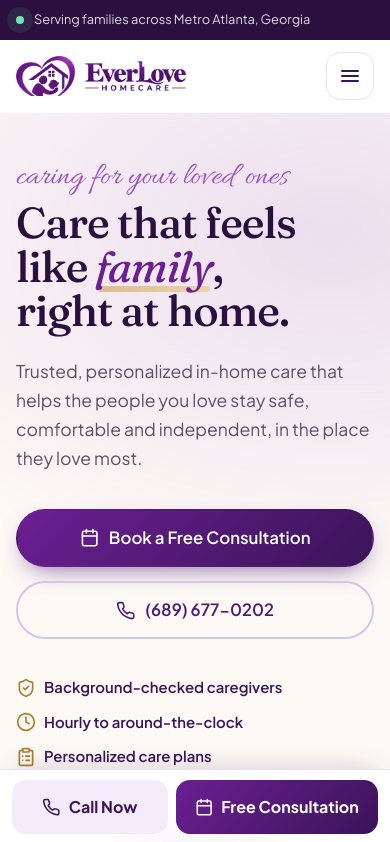
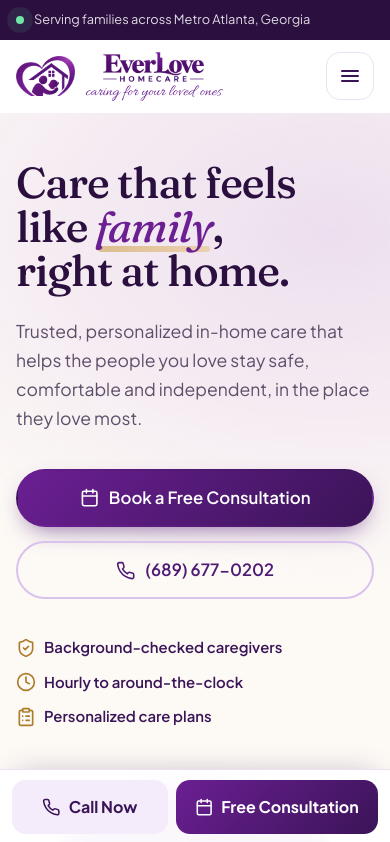
Before and after one commit to Sapisto/everlovehome, an Astro site: page / in a window 390 px wide. Shown: the top 842 px of the page. Built offline with nearby package versions, Linux system fonts and the light colour scheme; Astro itself is replaced by a stand-in of ours.

Commit message:
Client fixes: tagline under logo, private pay only, mobile menu taps
- "caring for your loved ones" now sits under the wordmark in the header
  as a slogan, instead of above the hero headline
- Payment FAQ: private pay only, insurance not accepted (client request)
- Mobile menu: the overlay (z-index 55) sat above the header's stacking
  context (50) and swallowed every tap on the open menu; it now sits at 48

Co-Authored-By: Claude Opus 5.5 <noreply@anthropic.com>

```diff
--- a/src/components/Header.astro
+++ b/src/components/Header.astro
@@ -20,7 +20,10 @@ import { nav, site } from "@/lib/site";
   <div class="container header__inner">
     <a class="brand" href="/" aria-label={`${site.name}, home`}>
       <Image class="brand__mark" src={mark} alt="" height={50} densities={[1, 2]} loading="eager" />
-      <Image class="brand__word" src={word} alt={site.name} height={40} densities={[1, 2]} loading="eager" />
+      <span class="brand__text">
+        <Image class="brand__word" src={word} alt={site.name} height={40} densities={[1, 2]} loading="eager" />
+        <span class="brand__tagline">{site.tagline}</span>
+      </span>
     </a>
 
     <nav class="nav" id="site-nav" aria-label="Main" data-nav>
@@ -122,6 +125,11 @@ import { nav, site } from "@/lib/site";
   .brand { display: flex; align-items: center; gap: 10px; text-decoration: none; flex-shrink: 0; }
   .brand :global(.brand__mark) { height: 50px; width: auto; }
   .brand :global(.brand__word) { height: 40px; width: auto; }
+  .brand__text { display: flex; flex-direction: column; align-items: center; }
+  .brand__tagline {
+    font-family: var(--font-script); font-size: 1.2rem; line-height: 1; color: var(--brand);
+    white-space: nowrap; margin-top: 3px;
+  }
 
   .nav__list { display: flex; gap: 4px; }
   .nav__list a {
@@ -144,7 +152,9 @@ import { nav, site } from "@/lib/site";
   .nav-toggle :global(.ic--close) { display: none; }
   .nav-toggle[aria-expanded="true"] :global(.ic--open) { display: none; }
   .nav-toggle[aria-expanded="true"] :global(.ic--close) { display: block; }
-  .nav-scrim { position: fixed; inset: 0; background: rgb(28 10 43 / 0.45); z-index: 55; }
+  /* Below the header (z-index 50): the open menu lives inside the header's stacking context,
+     so an overlay above 50 would cover it and swallow every tap. Above the mobile call bar (45). */
+  .nav-scrim { position: fixed; inset: 0; background: rgb(28 10 43 / 0.45); z-index: 48; }
 
   @media (max-width: 1100px) {
     .nav__list a { padding: 10px; font-size: 0.93rem; }
@@ -179,5 +189,6 @@ import { nav, site } from "@/lib/site";
     .header__inner { min-height: 72px; }
     .brand :global(.brand__mark) { height: 40px; }
     .brand :global(.brand__word) { height: 30px; }
+    .brand__tagline { font-size: 1rem; margin-top: 2px; }
   }
 </style>
--- a/src/components/Hero.astro
+++ b/src/components/Hero.astro
@@ -7,7 +7,6 @@ import { site } from "@/lib/site";
 <section class="hero">
   <div class="container hero__grid">
     <div class="hero__copy">
-      <p class="script hero__script reveal">{site.tagline}</p>
       <h1 class="hero__title reveal">Care that feels like <em>family</em>, right&nbsp;at&nbsp;home.</h1>
       <p class="hero__lead reveal">
         Trusted, personalized in-home care that helps the people you love stay safe, comfortable and independent, in the
@@ -40,7 +39,6 @@ import { site } from "@/lib/site";
       var(--cream);
   }
   .hero__grid { display: grid; grid-template-columns: 1.05fr 0.95fr; gap: clamp(40px, 6vw, 80px); align-items: center; position: relative; }
-  .hero__script { font-size: clamp(2rem, 1.6rem + 1.6vw, 2.9rem); margin-bottom: 8px; color: var(--orchid); }
   .hero__title {
     font-family: var(--font-display); font-weight: 500; font-optical-sizing: auto;
     font-size: clamp(2.7rem, 1.6rem + 4.4vw, 5rem); letter-spacing: -0.025em; line-height: 1.02;
--- a/src/content/faqs.json
+++ b/src/content/faqs.json
@@ -5,5 +5,5 @@
   {"id": "how-often", "order": 4, "question": "Can we choose how often the caregiver visits?", "answer": "Absolutely. Care can be a few hours a week, daily visits, overnights or around-the-clock, and it can change as your loved one's needs change."},
   {"id": "caregivers", "order": 5, "question": "How do you choose and match caregivers?", "answer": "Every caregiver is carefully screened and background-checked. We match caregivers based on your loved one's needs, personality, interests and schedule, because the right connection matters."},
   {"id": "informed", "order": 6, "question": "Will our family be kept informed?", "answer": "Yes. We keep families informed and involved with regular updates, and you can reach our team whenever you have questions or concerns."},
-  {"id": "payment", "order": 7, "question": "How is home care paid for?", "answer": "Many families pay privately, and some long-term care insurance policies cover in-home care. We'll walk you through your options during your free consultation."}
+  {"id": "payment", "order": 7, "question": "How is home care paid for?", "answer": "We currently offer private-pay care only and don't accept insurance at this time. We'll walk you through costs and scheduling options during your free consultation."}
 ]
```
